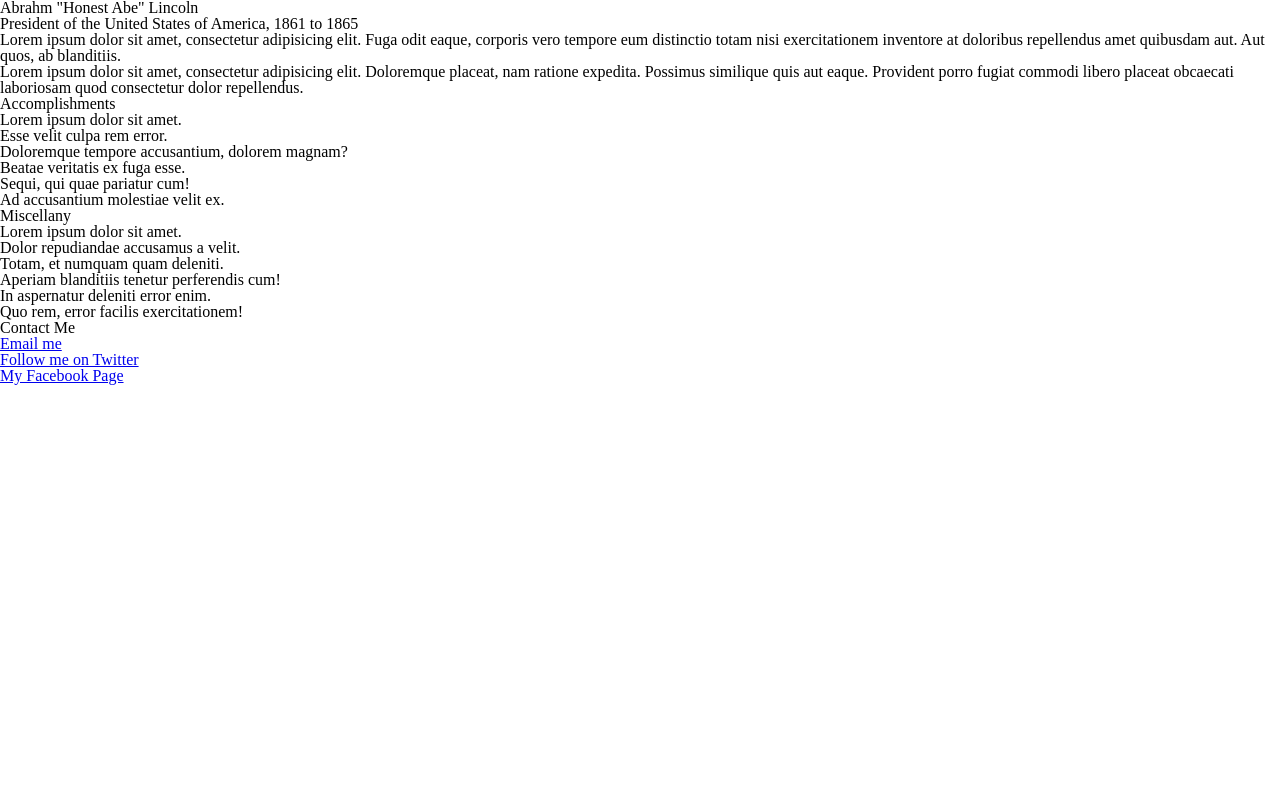
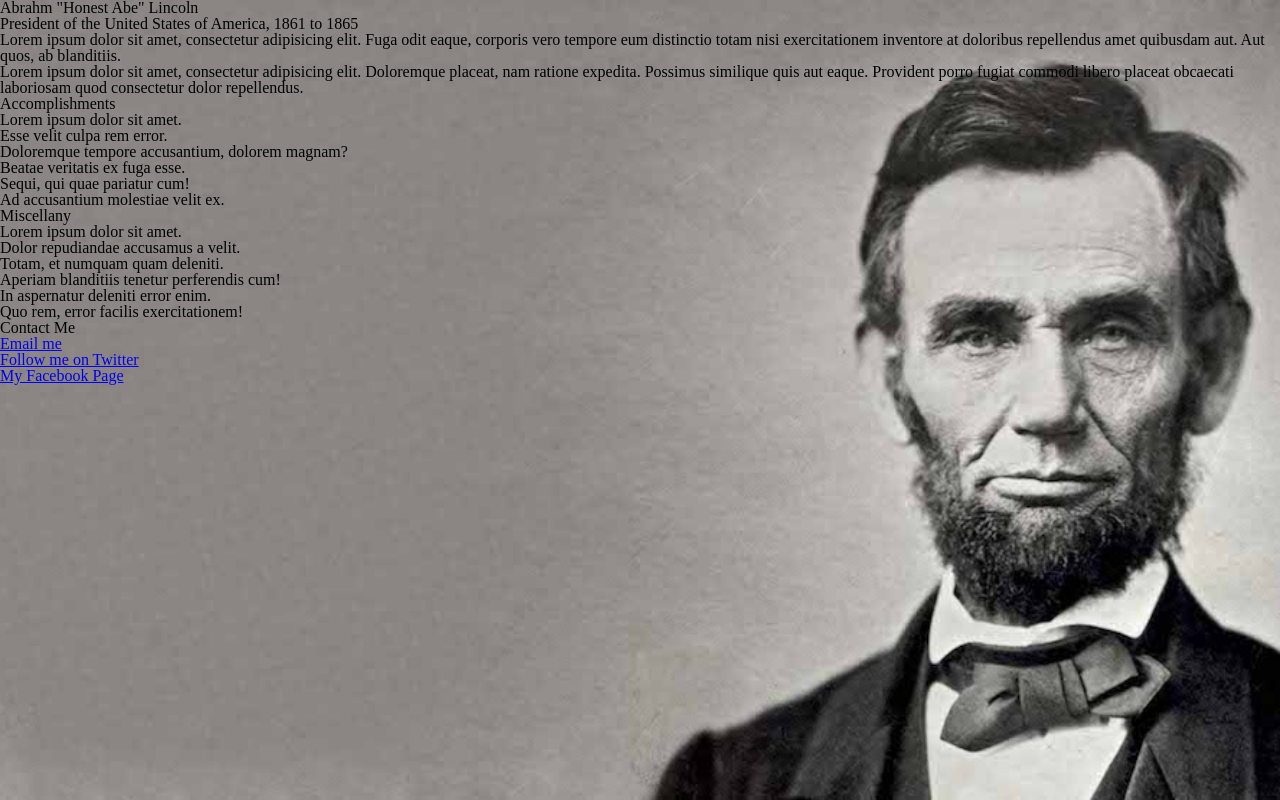
Before and after one commit to joseph-ortiz/thinkful-honest-abe, a plain HTML site: page index.html in a window 1280 px wide. Drawn offline with Linux system fonts and the light colour scheme.

Commit message:
added background image

```diff
--- a/index.html
+++ b/index.html
@@ -3,7 +3,8 @@
 <head>
 	<meta charset="UTF-8">
 	<title>A-bro-ham Lincoln|Profile</title>
-	<link rel="stylesheet" href="reset.css">
+	<link rel="stylesheet" type="text/css" href="reset.css">
+	<link rel="stylesheet" type="text/css" href="main.css">
 </head>
 <body>
 	<h1>Abrahm "Honest Abe" Lincoln</h1>
--- /dev/null
+++ b/main.css
@@ -0,0 +1,7 @@
+body{
+	background: url('images/abe.jpg') no-repeat center fixed;
+	background-size: cover;
+	-webkit-background-size: cover;
+	-moz-background-size: cover;
+	-o-background-size: cover;
+}
```
Also changed, not shown: images/abe.jpg (added), images/email.png (added), images/fb.png (added), images/twitter.png (added).
